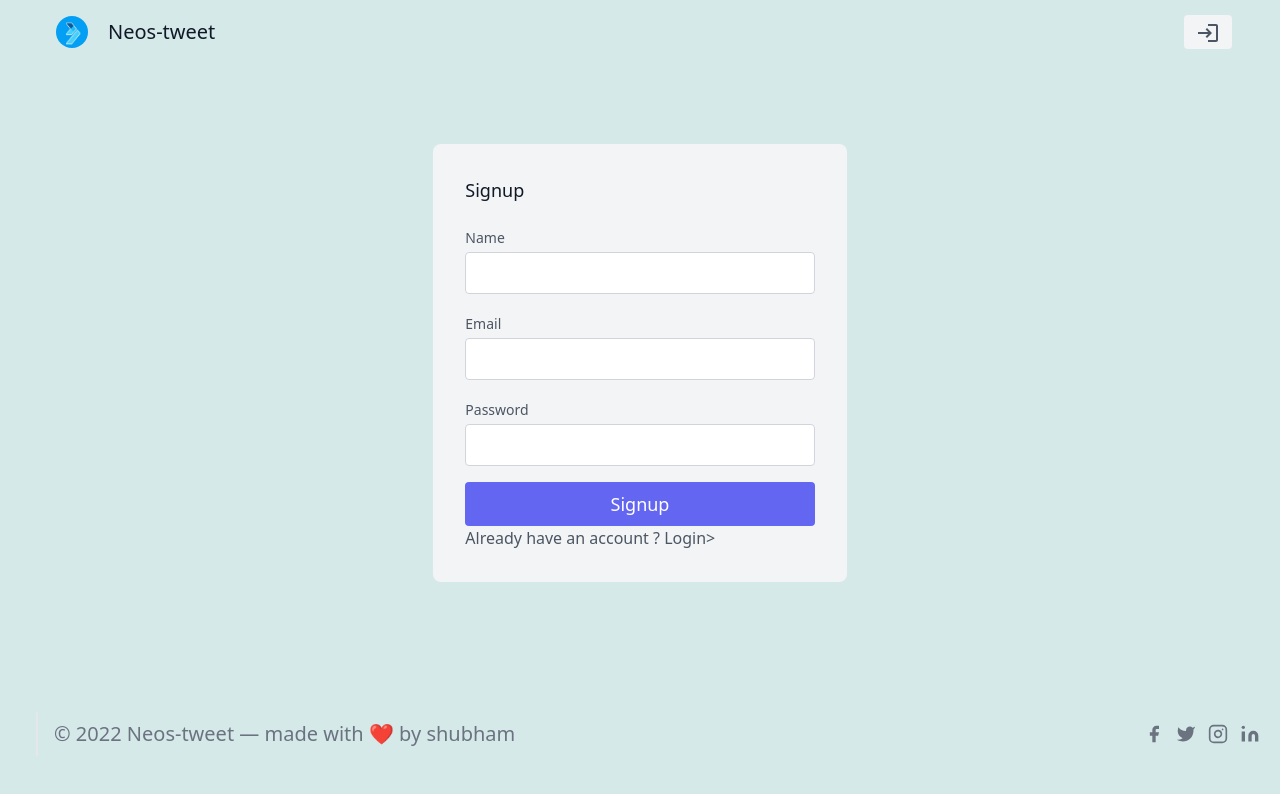
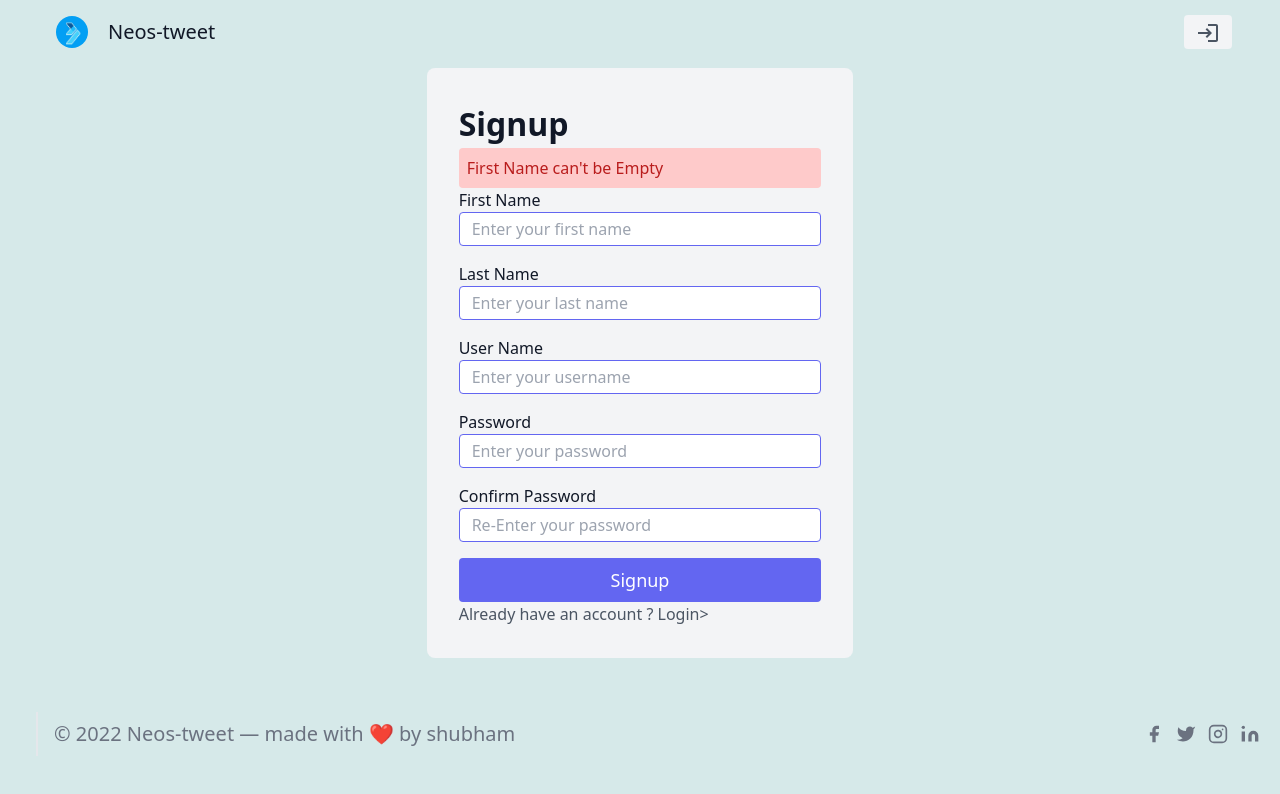
Before and after one commit to Shubhamkr2610/neos-tweet, a React (Create React App) app: page /signup in a window 1280 px wide. Both pictures are taken after a click on the button "Signup". Shown: the top 794 px of the page. Built offline with nearby package versions, Linux system fonts and the light colour scheme; what miragejs would draw is missing.

Commit message:
created signup page

```diff
--- a/package.json
+++ b/package.json
@@ -23,7 +23,7 @@
     "react-redux": "^8.0.2",
     "react-router-dom": "^6.3.0",
     "react-scripts": "5.0.1",
-    "react-toastify": "^9.0.6",
+    "react-toastify": "^9.0.7",
     "uuid": "^8.3.2",
     "web-vitals": "^2.1.4"
   },
--- a/src/pages/login-page/LoginPage.js
+++ b/src/pages/login-page/LoginPage.js
@@ -6,12 +6,12 @@ import { toast } from 'react-toastify';
 
 export const LoginPage = () => {
 
-const [username , setUserName] = useState()
-const [password, setPassword] = useState()
+const [username , setUserName] = useState("")
+const [password, setPassword] = useState("")
 
     const dispatch= useDispatch()
     const navigate = useNavigate()
-    const {user,encodedToken, error,isAuthenticated} = useSelector(state=>state.auth)
+    const {user, error,isAuthenticated} = useSelector(state=>state.auth)
     const loginHandler= (username , password)=>{
         dispatch(login({username , password}))
     }
--- a/src/pages/profile/Profile.js
+++ b/src/pages/profile/Profile.js
@@ -26,7 +26,7 @@ import { toast } from 'react-toastify';
             <div className="relative mb-4">
               <p  className="w-full bg-white rounded border border-gray-300 text-gray-900 text-lg font-medium  py-2 px-3 leading-8" >First name - {user.firstName}</p>
               <p  className="w-full bg-white rounded border border-gray-300 text-gray-900 text-lg font-medium  py-2 px-3 leading-8" >Last name - {user.lastName}</p>
-              <p  className="w-full bg-white rounded border border-gray-300 text-gray-900 text-lg font-medium  py-2 px-3 leading-8" >Email - {user.email}</p>
+              <p  className="w-full bg-white rounded border border-gray-300 text-gray-900 text-lg font-medium  py-2 px-3 leading-8" >User Name - {user.userName}</p>
             </div>
 
             <button className="text-white bg-indigo-500 border-0 py-2 px-8 focus:outline-none hover:bg-indigo-600 rounded text-lg" onClick={logoutHandler}>Logout</button>
--- a/src/pages/signup-page/SignupPage.js
+++ b/src/pages/signup-page/SignupPage.js
@@ -1,32 +1,196 @@
-import React from 'react'
-import { Link } from 'react-router-dom'
+import React, { useState } from "react";
+import { Link, useNavigate } from "react-router-dom";
+import { useDispatch, useSelector } from "react-redux";
+import { signup } from "../../redux/slices/authSlice";
+import { useEffect } from "react";
+import { toast } from "react-toastify";
 
 export const SignupPage = () => {
+  const dispatch = useDispatch();
+  const navigate = useNavigate();
+
+  const [formData, setFormData] = useState({
+    firstName: "",
+    lastName: "",
+    userName: "",
+    password: "",
+    confirmPassword: "",
+    error: "",
+  });
+
+  const { user, encodedToken, error, isAuthenticated } = useSelector(
+    (state) => state.auth
+  );
+  useEffect(()=>{
+    if(isAuthenticated){
+        navigate("/")
+        toast.success("logged in successfully")
+    }
+    if(error){
+        toast.error(error.message)
+    }
+  },[isAuthenticated, error, navigate])
+
+  const validatedata = () => {
+    if (formData.firstName === "") {
+      setFormData((prev) => ({ ...prev, error: "First Name can't be Empty" }));
+      return false
+    }
+    if (formData.lastName === "") {
+      setFormData((prev) => ({ ...prev, error: "Last Name can't be Empty" }));
+      return false
+    }
+    if (formData.userName === "") {
+      setFormData((prev) => ({ ...prev, error: "User Name can't be Empty" }));
+      return false
+    }
+    if (formData.password.length < 6) {
+      setFormData((prev) => ({ ...prev, error: "Password can't be less than 6 characters" }));
+      return false
+    }
+    if (formData.confirmPassword !== formData.password) {
+      setFormData((prev) => ({ ...prev, error: "Password do not match" }));
+      return false
+    }
+    setFormData((prev)=>({...prev, error:null}))
+    return true;
+  };
+  const signupHandler = (e) => {
+    e.preventDefault();
+    if (validatedata()) {
+      dispatch(signup(formData));
+    }
+  };
+
   return (
     <>
       <section className="text-gray-600 body-font">
-            <div className="container px-5 py-20  flex flex-wrap justify-center items-center">
-                <div className="lg:w-2/6 md:w-1/2 bg-gray-100 rounded-lg p-8 flex flex-col   w-full mt-10 md:mt-0">
-                    <h2 className="text-gray-900 text-lg font-medium title-font mb-5">Signup</h2>
+        <div className="container py-1 flex flex-wrap justify-center items-center">
+          <div className="lg:w-2/6 md:w-1/2 bg-gray-100 rounded-lg p-8 flex flex-col w-full">
+            <h2 className="text-gray-900 text-[2rem] lg font-bold ">Signup</h2>
+            {formData.error && (
+              <p className="p-2 text-red-700 bg-red-200 rounded">
+                {formData.error}
+              </p>
+            )}
             <div className="relative mb-4">
-                        <label htmlFor="name" className="leading-7 text-sm text-gray-600">Name</label>
-                        <input type="text" id="name" name="email" className="w-full bg-white rounded border border-gray-300 focus:border-indigo-500 focus:ring-2 focus:ring-indigo-200 text-base outline-none text-gray-700 py-1 px-3 leading-8 transition-colors duration-200 ease-in-out" />
+              <label htmlFor="firstname" className="text-m text-gray-900 font-medium ">
+                First Name
+              </label>
+              <input
+                type="text"
+                id="firstname"
+                name="email"
+                placeholder="Enter your first name "
+                value={formData.firstName}
+                onInput={(e) =>
+                  setFormData((prev) => ({
+                    ...prev,
+                    firstName: e.target.value,
+                  }))
+                }
+                className="w-full bg-white rounded border border-indigo-500 text-base outline-none text-gray-700 py-1 px-3"
+              />
             </div>
             <div className="relative mb-4">
-                        <label htmlFor="email" className="leading-7 text-sm text-gray-600">Email</label>
-                        <input type="email" id="email" name="email" className="w-full bg-white rounded border border-gray-300 focus:border-indigo-500 focus:ring-2 focus:ring-indigo-200 text-base outline-none text-gray-700 py-1 px-3 leading-8 transition-colors duration-200 ease-in-out" />
+              <label htmlFor="lastname" className="text-m text-gray-900 font-medium">
+                Last Name
+              </label>
+              <input
+                type="text"
+                id="lastname"
+                name="email"
+                placeholder="Enter your last name "
+                value={formData.lastName}
+                onInput={(e) =>
+                  setFormData((prev) => ({
+                    ...prev,
+                    lastName: e.target.value,
+                  }))
+                }
+                className="w-full bg-white rounded border border-indigo-500 text-base outline-none text-gray-700 py-1 px-3"
+              />
             </div>
             <div className="relative mb-4">
-                        <label htmlFor="password" className="leading-7 text-sm text-gray-600">Password</label>
-                        <input type="password" id="password" name="full-name" className="w-full bg-white rounded border border-gray-300 focus:border-indigo-500 focus:ring-2 focus:ring-indigo-200 text-base outline-none text-gray-700 py-1 px-3 leading-8 transition-colors duration-200 ease-in-out" />
+              <label
+                htmlFor="email"
+                className="text-m text-gray-900 font-medium"
+              >
+                User Name
+              </label>
+              <input
+                type="email"
+                id="email"
+                name="email"
+                placeholder="Enter your username "
+                value={formData.userName}
+                onInput={(e) =>
+                    setFormData((prev) => ({
+                      ...prev,
+                      userName: e.target.value,
+                    }))
+                  }
+                className="w-full bg-white rounded border border-indigo-500 text-base outline-none text-gray-700 py-1 px-3"
+              />
+            </div>
+            <div className="relative mb-4">
+              <label
+                htmlFor="password"
+                className="text-m text-gray-900 font-medium"
+              >
+                Password
+              </label>
+              <input
+                type="password"
+                id="password"
+                name="full-name"
+                placeholder="Enter your password "
+                value={formData.password}
+                onInput={(e) =>
+                    setFormData((prev) => ({
+                      ...prev,
+                      password: e.target.value,
+                    }))
+                  }
+                className="w-full bg-white rounded border border-indigo-500 text-base outline-none text-gray-700 py-1 px-3"
+              />
+            </div>
+            <div className="relative mb-4">
+              <label
+                htmlFor="confirmpassword"
+                className="text-m text-gray-900 font-medium"
+              >
+                Confirm Password
+              </label>
+              <input
+                type="password"
+                id="confirmpassword"
+                name="full-name"
+                placeholder="Re-Enter your password"
+                value={formData.confirmPassword}
+                onInput={(e) =>
+                    setFormData((prev) => ({
+                      ...prev,
+                      confirmPassword: e.target.value,
+                    }))
+                  }
+                className="w-full bg-white rounded border border-indigo-500 text-base outline-none text-gray-700 py-1 px-3"
+              />
             </div>
 
-                    <button className="text-white bg-indigo-500 border-0 py-2 px-8 focus:outline-none hover:bg-indigo-600 rounded text-lg">Signup</button>
+            <button
+              className="text-white bg-indigo-500 border-0 py-2 px-8 focus:outline-none hover:bg-indigo-600 rounded text-lg"
+              onClick={signupHandler}
+            >
+              Signup
+            </button>
 
-                    <h2>Already have an account ? <Link to='/login'> Login&#62;</Link></h2>
+            <h2>
+              Already have an account ? <Link to="/login"> Login&#62;</Link>
+            </h2>
           </div>
         </div>
       </section>
     </>
-  )
-}
+  );
+};
--- a/src/redux/slices/authSlice.js
+++ b/src/redux/slices/authSlice.js
@@ -1,5 +1,5 @@
-import { createSlice , createAsyncThunk} from '@reduxjs/toolkit'
-import axios from 'axios'
+import { createSlice , createAsyncThunk} from '@reduxjs/toolkit';
+import axios from 'axios';
 
 
 export const login= createAsyncThunk( "auth/login" , async (userData, thunkAPI)=>{
@@ -15,6 +15,21 @@ export const login= createAsyncThunk( "auth/login" , async (userData, thunkAPI)=
     }
 
 
+})
+
+export const signup = createAsyncThunk( "auth/signup" , async(userData , thunkAPI)=>{
+  const {userName, firstName, lastName, password} = userData;
+  try {
+    const res = await axios.post("/api/auth/signup", {
+      userName:userName,
+      firstName:firstName,
+      lastName:lastName,
+      password:password
+    });
+    return(res.data)
+  } catch (error) {
+    thunkAPI.rejectWithValue(error)
+  }
 })
 
 
@@ -61,6 +76,24 @@ export const authSlice = createSlice({
         state.encodedToken =null
         state.error = action.payload
         state.isAuthenticated= false
+    },
+    [signup.pending] : (state) =>{
+        state.user= null
+        state.encodedToken= null
+        state.isAuthenticated= false
+    },
+    [signup.fulfilled] : (state,action) =>{
+        state.user= {...action.payload?.createdUser , password:"************"}
+        state.encodedToken=action.payload?.encodedToken
+        localStorage.setItem("user", JSON.stringify(action.payload.createdUser))
+        localStorage.setItem("encodedToken", JSON.stringify(action.payload.encodedToken))
+        state.isAuthenticated= true
+    },
+    [signup.rejected]: (state,action) =>{
+        state.user= null
+        state.encodedToken= null
+        state.error= action.payload
+        state.isAuthenticated= false
     }
   }
 })
```
Also changed, not shown: 1 other file (tests, documents, lock files or other folders). Lines whose indentation alone changed are shown as unchanged.
